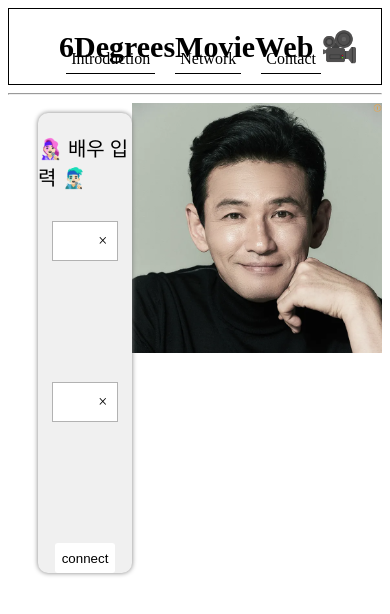
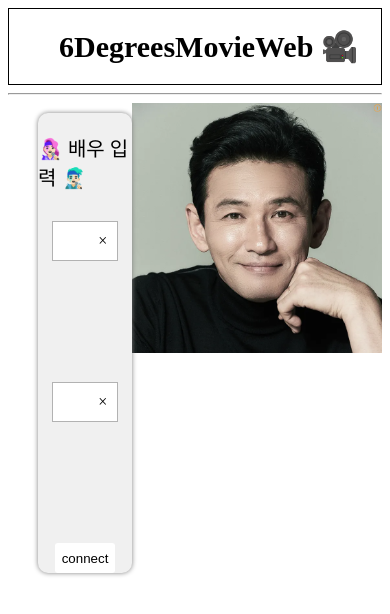
Before and after one commit to hidanbeing/6DegreesWeb, a React (Create React App) app: page / in a window 390 px wide. Shown: the top 614 px of the page. Built offline with nearby package versions, Linux system fonts and the light colour scheme.

Commit message:
header 반응형 test

```diff
--- a/src/App.js
+++ b/src/App.js
@@ -15,6 +15,7 @@ function App() {
         <Route path="/introduction" element={<Introduction />} />
         <Route path="/network" element={<Network />} />
         <Route path="/contact" element={<Contact />} />
+        <Route path="/mp" element={<MobilePC />} />
       </Routes>
     </Router>
   );
--- /dev/null
+++ b/src/components/HeaderMobile.js
@@ -0,0 +1,46 @@
+import styled from "styled-components";
+import { Link } from "react-router-dom";
+
+function HeaderMobile() {
+  return (
+    <div
+      style={{
+        display: "flex",
+        flexDirection: "row",
+        position: "relative",
+        borderWidth: 1,
+        borderStyle: "solid",
+      }}
+    >
+      <div>
+        <h1
+          style={{
+            fontSize: 30,
+            paddingLeft: 50,
+          }}
+        >
+          6DegreesMovieWeb 🎥
+        </h1>
+      </div>
+      <div
+        style={{
+          display: "flex",
+          flexDirection: "row",
+          position: "absolute",
+          bottom: 0,
+          right: 50,
+        }}
+      ></div>
+    </div>
+  );
+}
+
+const DivRoute = styled.p`
+  margin: 10px;
+  margin-top: 15px;
+  color: black;
+
+  padding: 5px;
+  border-bottom: solid 1px black;
+`;
+export default HeaderMobile;
--- a/src/routes/Home.js
+++ b/src/routes/Home.js
@@ -1,11 +1,28 @@
 import hwang from "../image/hwang.png";
 import Header from "../components/Header";
 import InputForm from "../components/InputForm";
+import { useMediaQuery } from "react-responsive";
+import HeaderMobile from "../components/HeaderMobile";
+
+const Desktop = ({ children }) => {
+  const isDesktop = useMediaQuery({ minWidth: 768 });
+  return isDesktop ? children : null;
+};
+
+const Mobile = ({ children }) => {
+  const isMobile = useMediaQuery({ maxWidth: 767 });
+  return isMobile ? children : null;
+};
 
 function Home() {
   return (
     <>
-      <Header />
+      <Desktop>
+        <Header />
+      </Desktop>
+      <Mobile>
+        <HeaderMobile />
+      </Mobile>
       <hr />
       <div
         style={{
```
